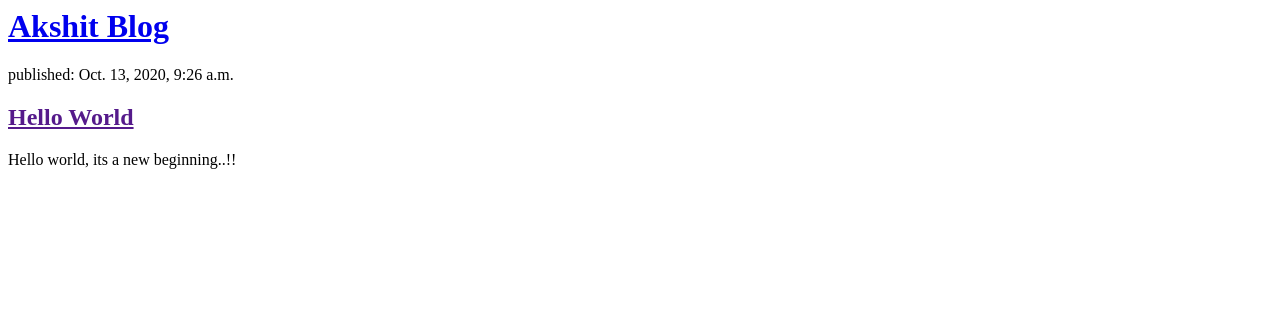
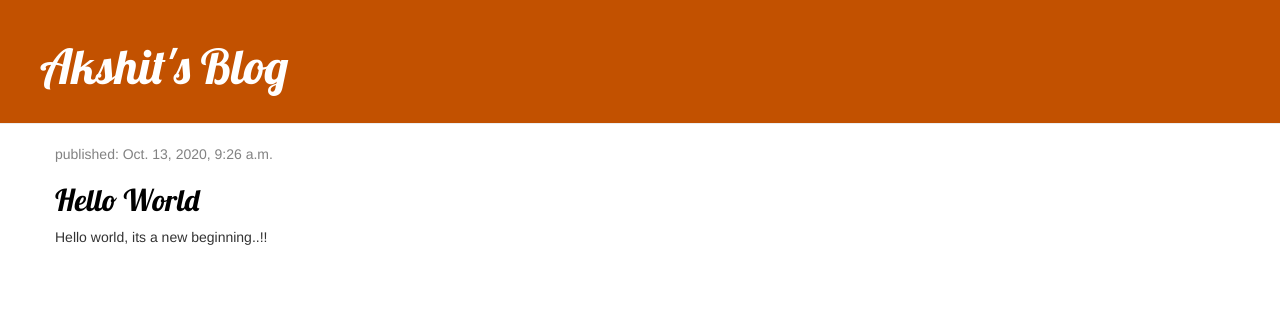
Before and after one commit to akshit-adeshra/my-first-blog, a Django app: page / in a window 1280 px wide. Shown: the top 316 px of the page. Run offline with Django 3.2, Linux system fonts and the light colour scheme; data comes from the database, SQL or seed files in the repository; some libraries are stand-ins or nearby versions.

Commit message:
End of the day commit

```diff
--- /dev/null
+++ b/demo/forms.py
@@ -0,0 +1,6 @@
+from django import forms
+
+class StudentForm(forms.Form):
+    first_name = forms.CharField(max_length=20)
+    last_name = forms.CharField(max_length=20)
+    email_id = forms.EmailField()
--- /dev/null
+++ b/demo/static/css/demo.css
@@ -0,0 +1,46 @@
+.page-header {
+    background-color: #C25100;
+    margin-top: 0;
+    padding: 20px 20px 20px 40px;
+}
+
+.page-header h1, .page-header h1 a, .page-header h1 a:visited, .page-header h1 a:active {
+    color: #ffffff;
+    font-size: 36pt;
+    text-decoration: none;
+}
+
+.content {
+    margin-left: 40px;
+}
+
+h1, h2, h3, h4 {
+    font-family: 'Lobster', cursive;
+}
+
+.date {
+    color: #828282;
+}
+
+.save {
+    float: right;
+}
+
+.post-form textarea, .post-form input {
+    width: 100%;
+}
+
+.top-menu, .top-menu:hover, .top-menu:visited {
+    color: #ffffff;
+    float: right;
+    font-size: 26pt;
+    margin-right: 20px;
+}
+
+.post {
+    margin-bottom: 70px;
+}
+
+.post h2 a, .post h2 a:visited {
+    color: #000000;
+}
--- a/demo/templates/demo/post_list.html
+++ b/demo/templates/demo/post_list.html
@@ -1,11 +1,31 @@
-<div>
-    <h1><a href="/">Akshit Blog</a></h1>
+{% load static %}
+<html>
+    <head>
+        <title>Akshit's blog</title>
+        <link rel="stylesheet" href="//maxcdn.bootstrapcdn.com/bootstrap/3.2.0/css/bootstrap.min.css">
+        <link rel="stylesheet" href="//maxcdn.bootstrapcdn.com/bootstrap/3.2.0/css/bootstrap-theme.min.css">
+        <link rel="stylesheet" href="{% static 'css/demo.css' %}">
+        <link href="//fonts.googleapis.com/css?family=Lobster&subset=latin,latin-ext" rel="stylesheet" type="text/css">
+    </head>
+    <body>
+        <div class="page-header">
+            <h1><a href="/">Akshit's Blog</a></h1>
         </div>
 
+        <div class="content container">
+            <div class="row">
+                <div class="col-md-8">
                     {% for post in posts %}
-    <div>
+                        <div class="post">
+                            <div class="date">
                                 <p>published: {{ post.published_date }}</p>
+                            </div>
                             <h2><a href="">{{ post.title }}</a></h2>
                             <p>{{ post.text|linebreaksbr }}</p>
                         </div>
                     {% endfor %}
+                </div>
+            </div>
+        </div>
+    </body>
+</html>
--- a/pro1/settings.py
+++ b/pro1/settings.py
@@ -55,7 +55,7 @@ ROOT_URLCONF = 'pro1.urls'
 TEMPLATES = [
     {
         'BACKEND': 'django.template.backends.django.DjangoTemplates',
-        'DIRS': [],
+        'DIRS': [os.path.join(BASE_DIR,'templates')],
         'APP_DIRS': True,
         'OPTIONS': {
             'context_processors': [
@@ -119,3 +119,4 @@ USE_TZ = True
 # https://docs.djangoproject.com/en/1.11/howto/static-files/
 
 STATIC_URL = '/static/'
+# STATICFILES_DIRS = [BASE_DIR / 'demo/static']
```
Lines whose indentation alone changed are shown as unchanged.
